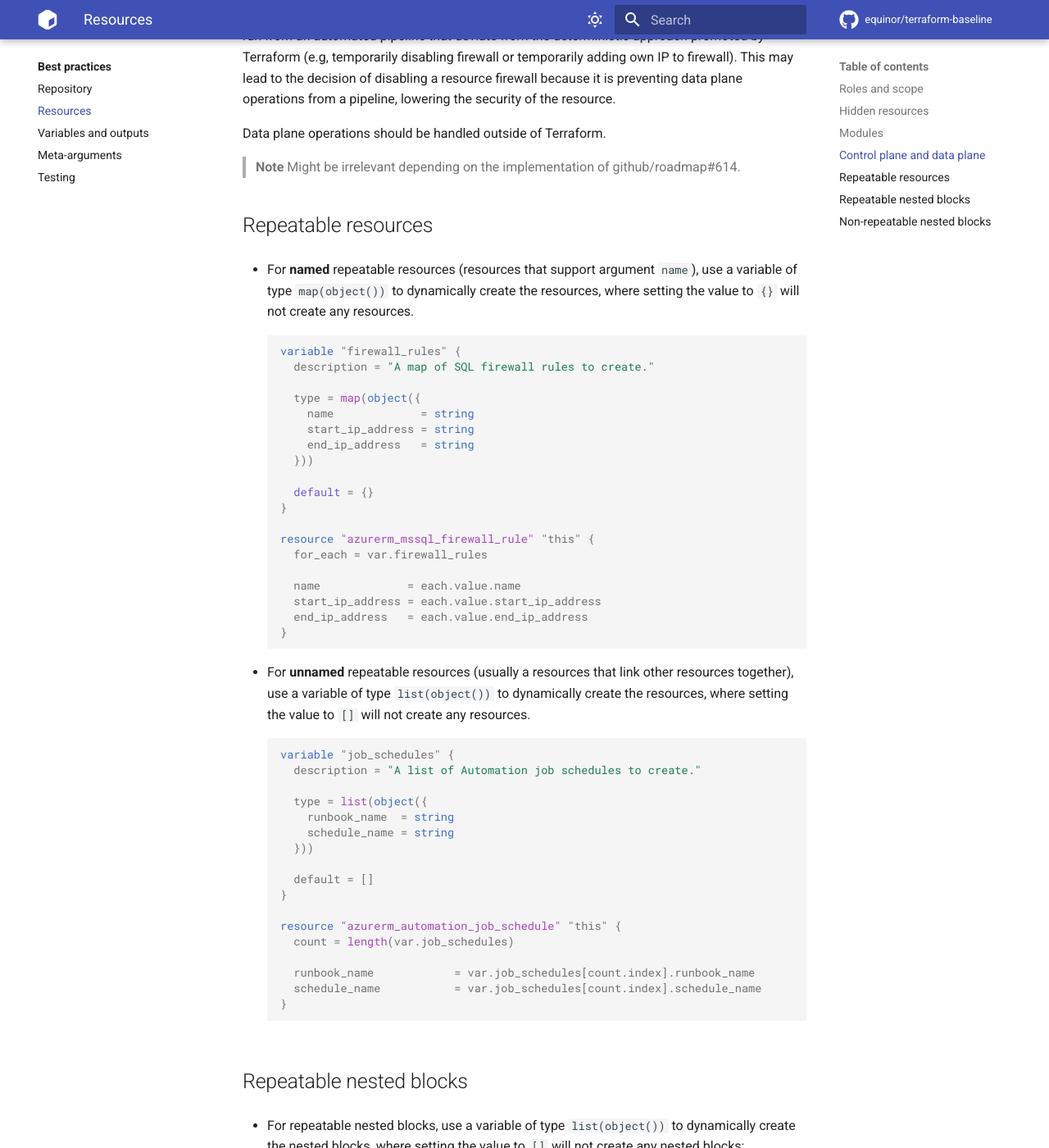
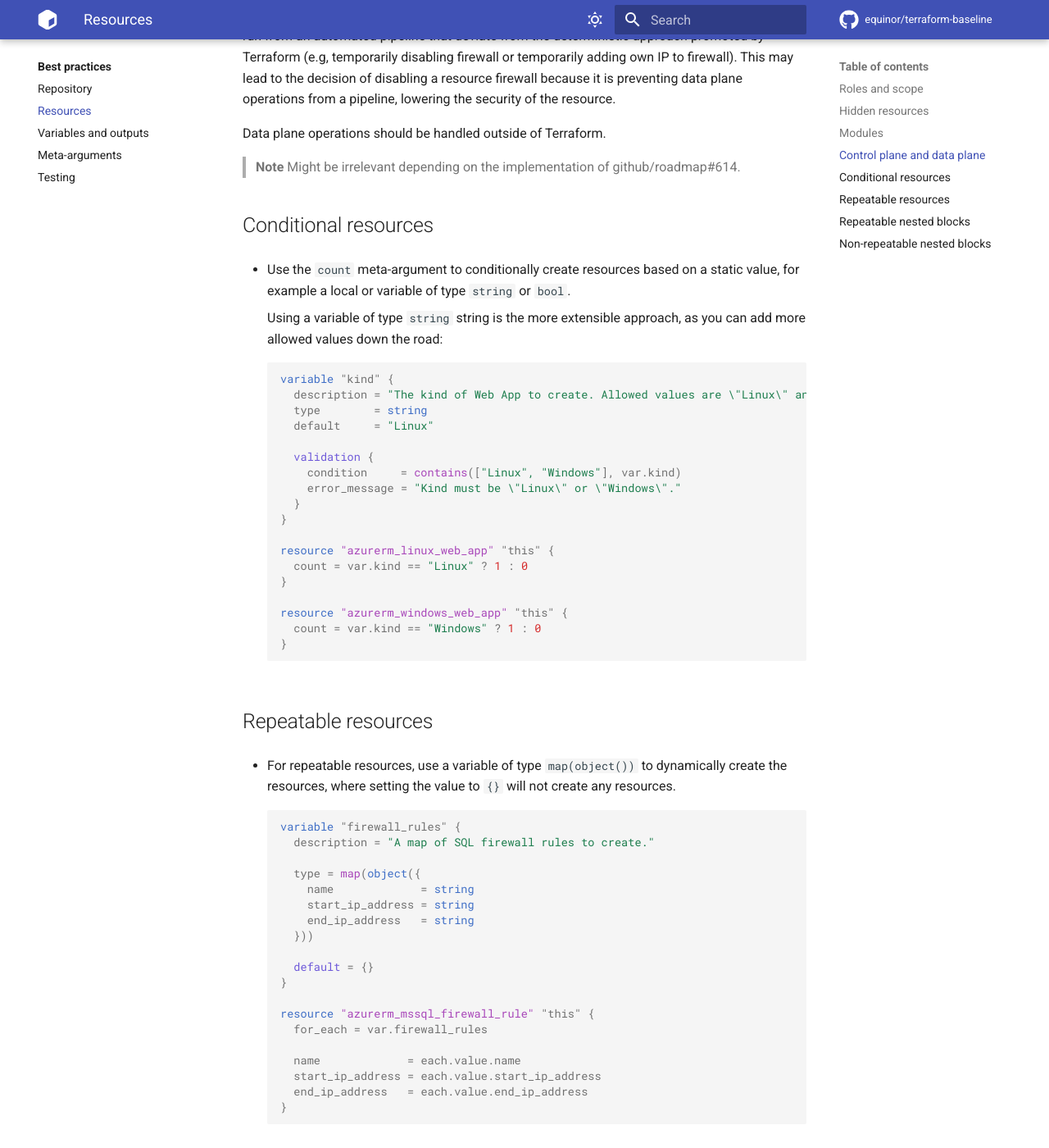
Before and after one commit to equinor/terraform-baseline, an MkDocs documentation site: the page built from docs/best-practices/resources.md, in a window 1280 px wide and 1400 px high, scrolled down 1225 px. Shown: the whole window at 82% size. Built offline with MkDocs 1.6.1 and Material for MkDocs 9.7.7, drawn with Linux system fonts in a browser that asks for light colours; comment, search, counter and statistics services are not loaded.

Commit message:
docs: use count for conditional resources only

````diff
--- a/docs/best-practices/resources.md
+++ b/docs/best-practices/resources.md
@@ -29,9 +29,36 @@
 
   > **Note** Might be irrelevant depending on the implementation of github/roadmap#614.
 
+## Conditional resources
+
+- Use the `count` meta-argument to conditionally create resources based on a static value, for example a local or variable of type `string` or `bool`.
+
+    Using a variable of type `string` string is the more extensible approach, as you can add more allowed values down the road:
+
+    ```terraform
+    variable "kind" {
+      description = "The kind of Web App to create. Allowed values are \"Linux\" and \"Windows\"."
+      type        = string
+      default     = "Linux"
+
+      validation {
+        condition     = contains(["Linux", "Windows"], var.kind)
+        error_message = "Kind must be \"Linux\" or \"Windows\"."
+      }
+    }
+
+    resource "azurerm_linux_web_app" "this" {
+      count = var.kind == "Linux" ? 1 : 0
+    }
+
+    resource "azurerm_windows_web_app" "this" {
+      count = var.kind == "Windows" ? 1 : 0
+    }
+    ```
+
 ## Repeatable resources
 
-- For **named** repeatable resources (resources that support argument `name`), use a variable of type `map(object())` to dynamically create the resources, where setting the value to `{}` will not create any resources.
+- For repeatable resources, use a variable of type `map(object())` to dynamically create the resources, where setting the value to `{}` will not create any resources.
 
     ```terraform
     variable "firewall_rules" {
@@ -52,28 +79,6 @@
       name             = each.value.name
       start_ip_address = each.value.start_ip_address
       end_ip_address   = each.value.end_ip_address
-    }
-    ```
-
-- For **unnamed** repeatable resources (usually a resources that link other resources together), use a variable of type `list(object())` to dynamically create the resources, where setting the value to `[]` will not create any resources.
-
-    ```terraform
-    variable "job_schedules" {
-      description = "A list of Automation job schedules to create."
-
-      type = list(object({
-        runbook_name  = string
-        schedule_name = string
-      }))
-
-      default = []
-    }
-
-    resource "azurerm_automation_job_schedule" "this" {
-      count = length(var.job_schedules)
-
-      runbook_name            = var.job_schedules[count.index].runbook_name
-      schedule_name           = var.job_schedules[count.index].schedule_name
     }
     ```
 
````
